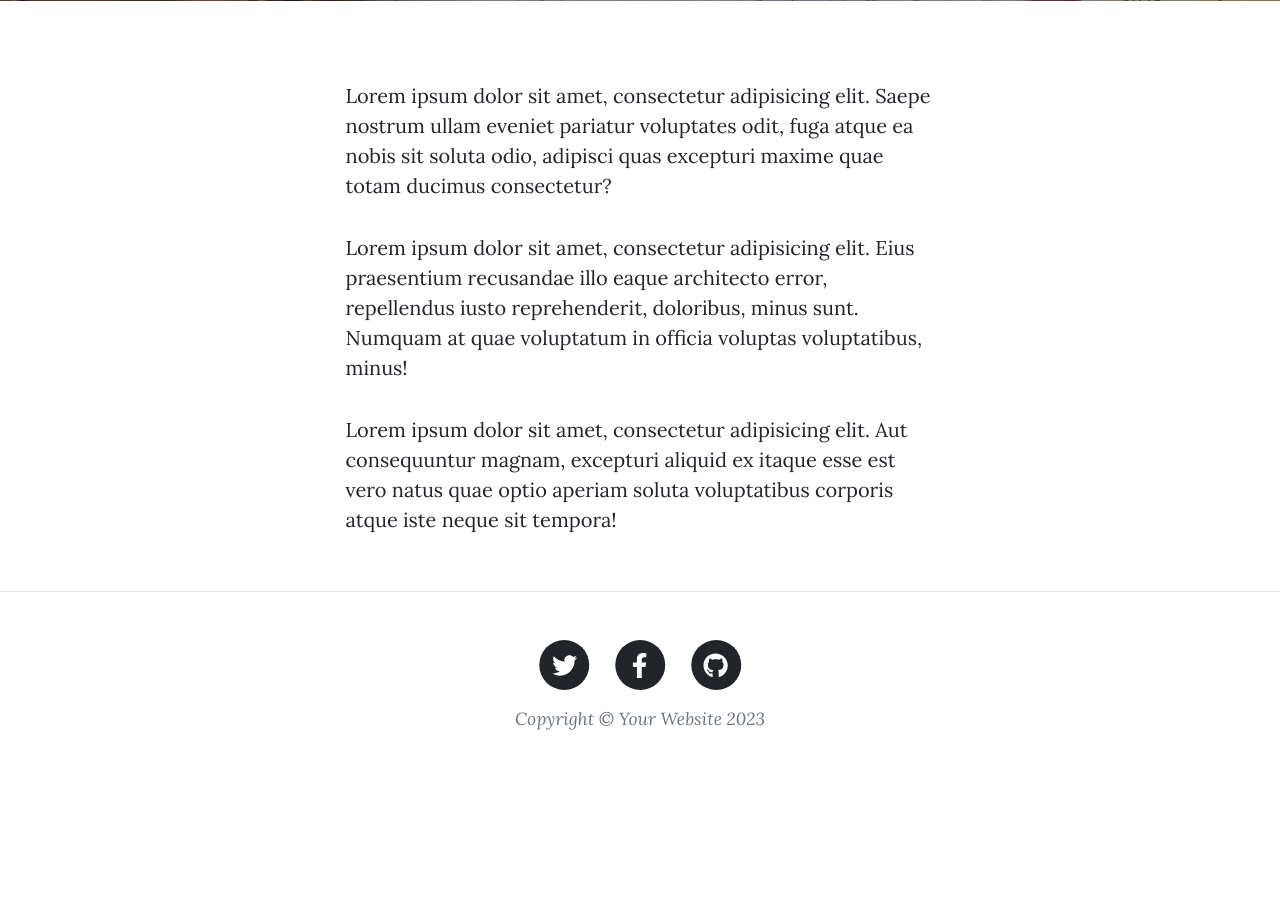
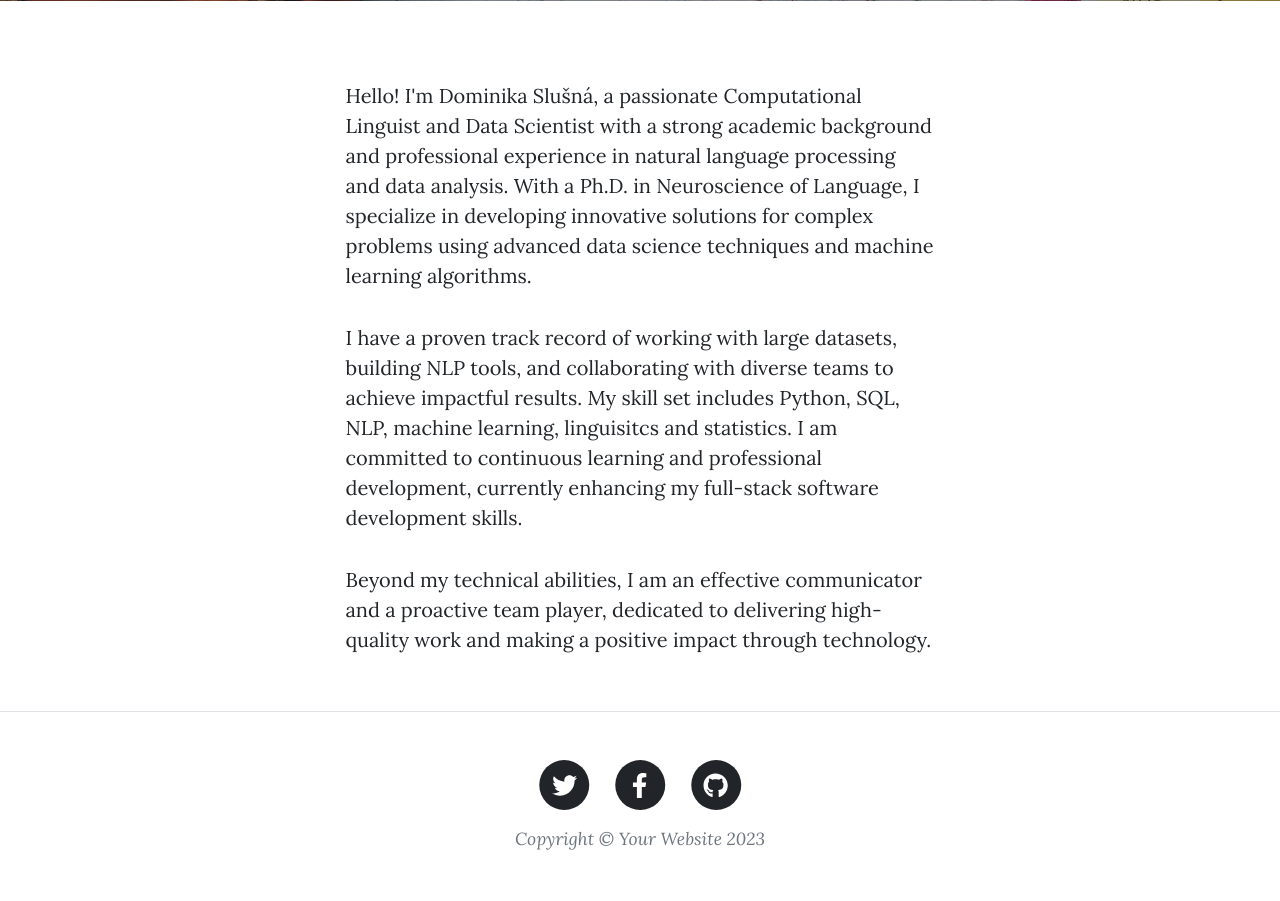
Before and after one commit to datarollhexasphericon/Webapp-to-Manage-Blogs, a Flask app: page /about in a window 1280 px wide. Shown: the part 531-1432 px from the top of the page. Before the commit the page ends 1261 px from the top, so only its background shows below. Run offline with Flask 3, Linux system fonts and the light colour scheme; some libraries are stand-ins or nearby versions.

Commit message:
Update about.html

```diff
--- a/templates/about.html
+++ b/templates/about.html
@@ -22,22 +22,23 @@
     <div class="row gx-4 gx-lg-5 justify-content-center">
       <div class="col-md-10 col-lg-8 col-xl-7">
         <p>
-          Lorem ipsum dolor sit amet, consectetur adipisicing elit. Saepe
-          nostrum ullam eveniet pariatur voluptates odit, fuga atque ea nobis
-          sit soluta odio, adipisci quas excepturi maxime quae totam ducimus
-          consectetur?
+          Hello! I'm Dominika Slušná, a passionate Computational Linguist and Data Scientist
+          with a strong academic background and professional experience in natural language
+          processing and data analysis. With a Ph.D. in Neuroscience of Language, I specialize
+          in developing innovative solutions for complex problems using advanced data science
+          techniques and machine learning algorithms.
         </p>
         <p>
-          Lorem ipsum dolor sit amet, consectetur adipisicing elit. Eius
-          praesentium recusandae illo eaque architecto error, repellendus iusto
-          reprehenderit, doloribus, minus sunt. Numquam at quae voluptatum in
-          officia voluptas voluptatibus, minus!
+          I have a proven track record of working with large datasets, building NLP tools,
+          and collaborating with diverse teams to achieve impactful results. My skill set
+          includes Python, SQL, NLP, machine learning, linguisitcs and statistics.
+          I am committed to continuous learning and professional development, currently
+          enhancing my full-stack software development skills.
         </p>
         <p>
-          Lorem ipsum dolor sit amet, consectetur adipisicing elit. Aut
-          consequuntur magnam, excepturi aliquid ex itaque esse est vero natus
-          quae optio aperiam soluta voluptatibus corporis atque iste neque sit
-          tempora!
+          Beyond my technical abilities, I am an effective communicator and a proactive
+          team player, dedicated to delivering high-quality work and making a positive
+          impact through technology.
         </p>
       </div>
     </div>
```
